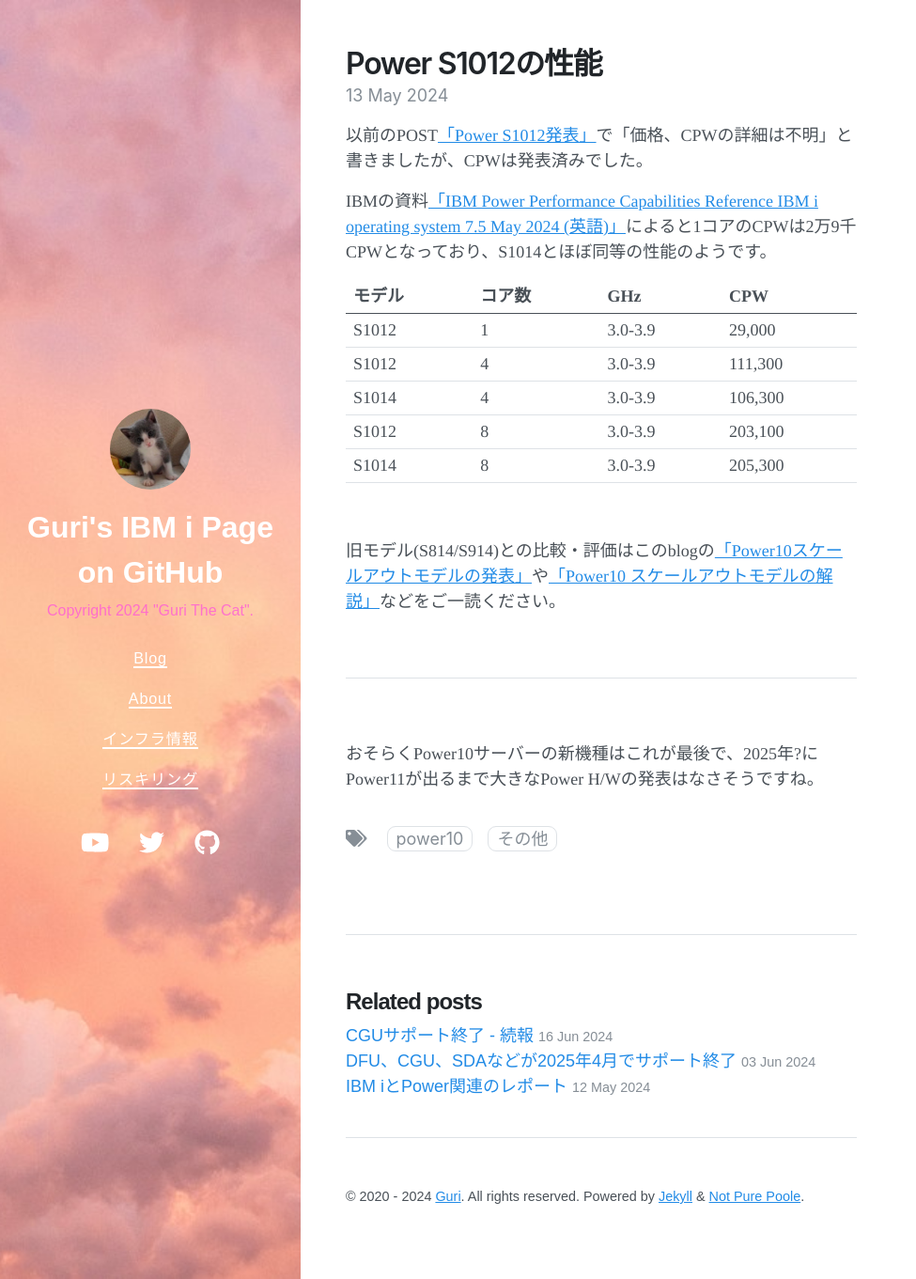
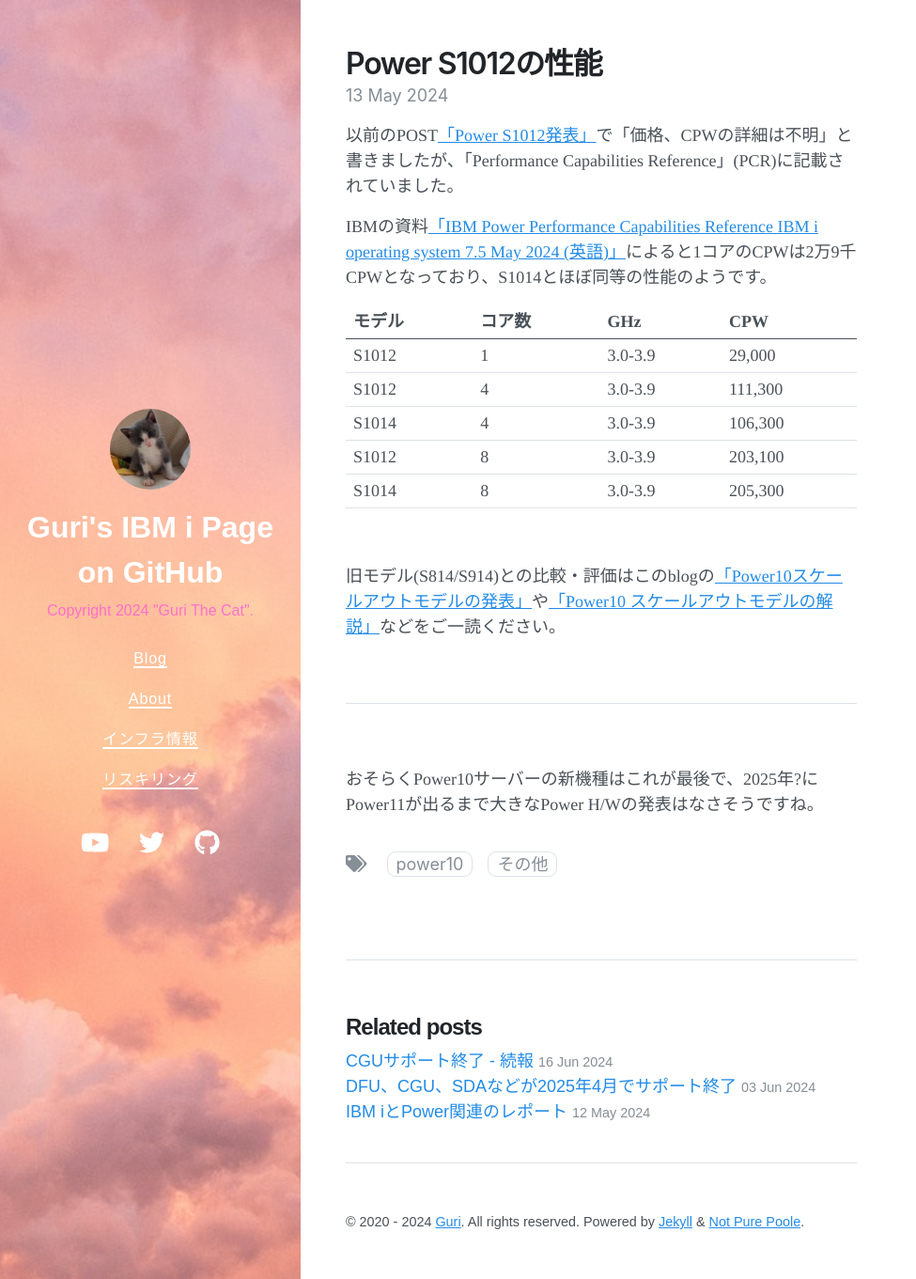
Before and after one commit to GuriCat/GuriPages, a Jekyll site: the page built from _posts/2024-05-13-Power_S1012の性能.markdown, in a window 1280 px wide and 1361 px high. Shown: the whole window at 94% size, without its empty margins (0-975 px from the left). Built offline with Jekyll 4.4.1, drawn with Linux system fonts in a browser that asks for light colours; nearby versions of some CDN libraries; a script that is not in the unit is left out.

Commit message:
Update 2024-05-13-Power_S1012の性能.markdown

```diff
--- a/_posts/2024-05-13-Power_S1012の性能.markdown
+++ b/_posts/2024-05-13-Power_S1012の性能.markdown
@@ -4,7 +4,7 @@
 date:   2024-05-13 13:48:37 +0900
 tags: [POWER10, その他]
 ---
-以前のPOST[「Power S1012発表」](/GuriPages/2024/05/08/Power_S1012%E7%99%BA%E8%A1%A8/)で「価格、CPWの詳細は不明」と書きましたが、CPWは発表済みでした。
+以前のPOST[「Power S1012発表」](/GuriPages/2024/05/08/Power_S1012%E7%99%BA%E8%A1%A8/)で「価格、CPWの詳細は不明」と書きましたが、「Performance Capabilities Reference」(PCR)に記載されていました。
 
 IBMの資料[「IBM Power Performance Capabilities Reference IBM i operating system 7.5 May 2024 (英語)」](https://www.ibm.com/downloads/cas/LGMXGGPJ){:target="_blank"}によると1コアのCPWは2万9千CPWとなっており、S1014とほぼ同等の性能のようです。
 
```
